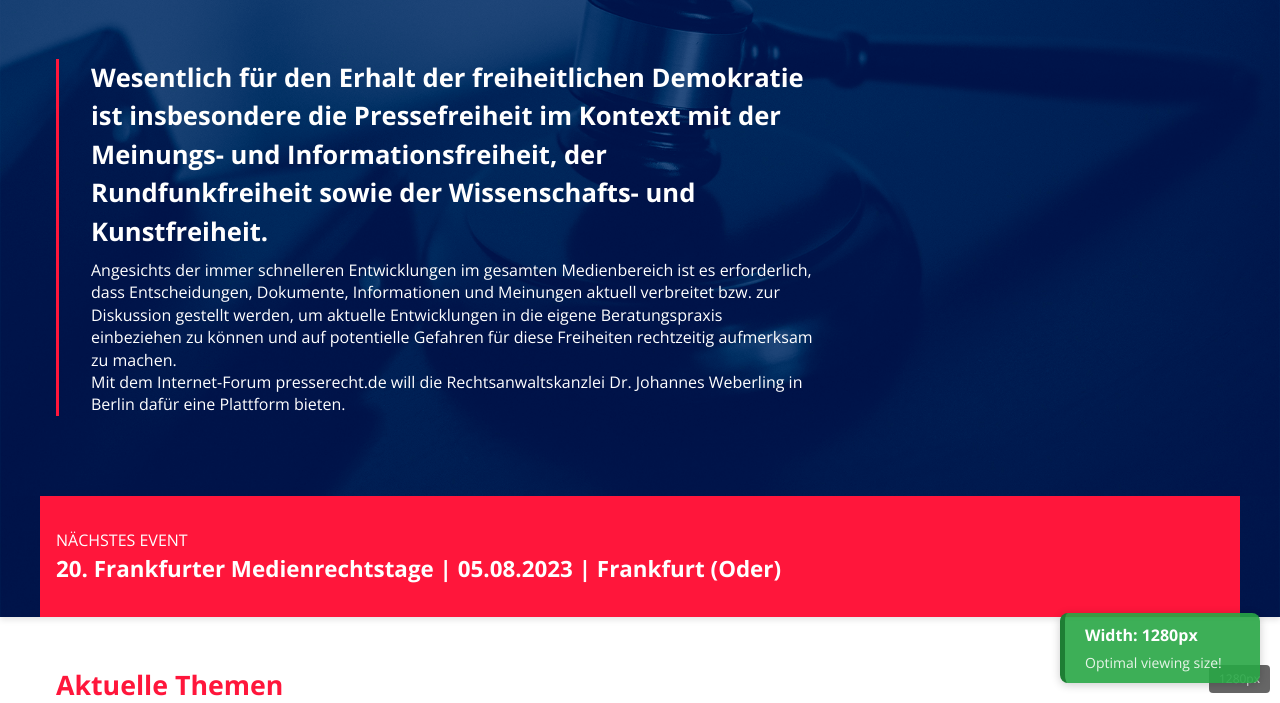
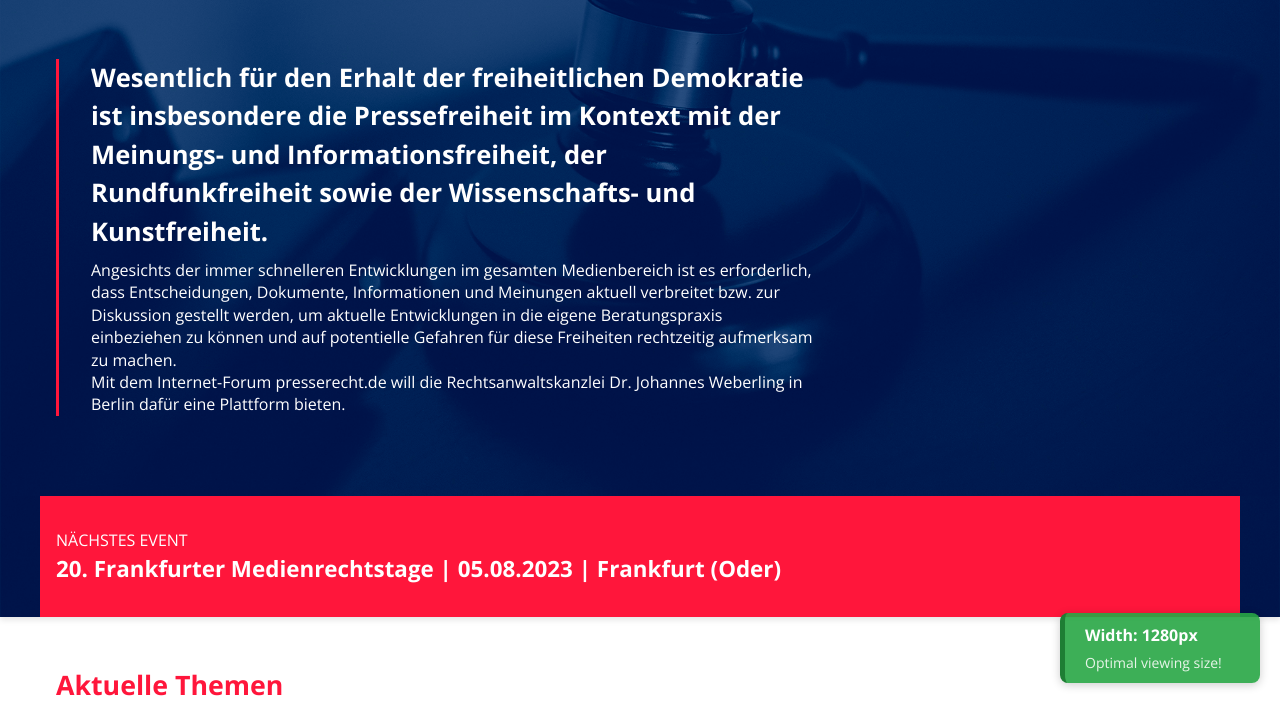
Before and after one commit to mathieukuttler/presserecht_komplett_with_claude, a plain HTML site: page index.html in a window 1280 px wide. Shown: the part 97-800 px from the top of the page. Drawn offline with nearby package versions, Linux system fonts and the light colour scheme; files whose address does not match are found by name.

Commit message:
noch ein commit

```diff
--- a/index.html
+++ b/index.html
@@ -341,15 +341,7 @@
         </div>
       </footer>
 
-<div id="screen-width-indicator" style="position: fixed; bottom: 10px; right: 10px; background-color: rgba(0,0,0,0.6); color: white; padding: 5px 10px; border-radius: 4px; font-size: 12px; z-index: 1000;"></div>
 
-<script>
-    function updateScreenWidth() {
-        document.getElementById('screen-width-indicator').textContent = window.innerWidth + 'px';
-    }
-    window.addEventListener('resize', updateScreenWidth);
-    window.addEventListener('load', updateScreenWidth);
-</script>
 <!-- Enhanced Responsive Width Display -->
 <div id="width-display" style="position: fixed; bottom: 20px; right: 20px; padding: 10px 20px; z-index: 9999; border-radius: 8px; box-shadow: 0 2px 10px rgba(0,0,0,0.2); transition: all 0.3s ease;">
   <div id="width-label" style="font-family: 'Open Sans', Arial, sans-serif; font-weight: 700;">Width: <span id="current-width">0</span>px</div>
```
